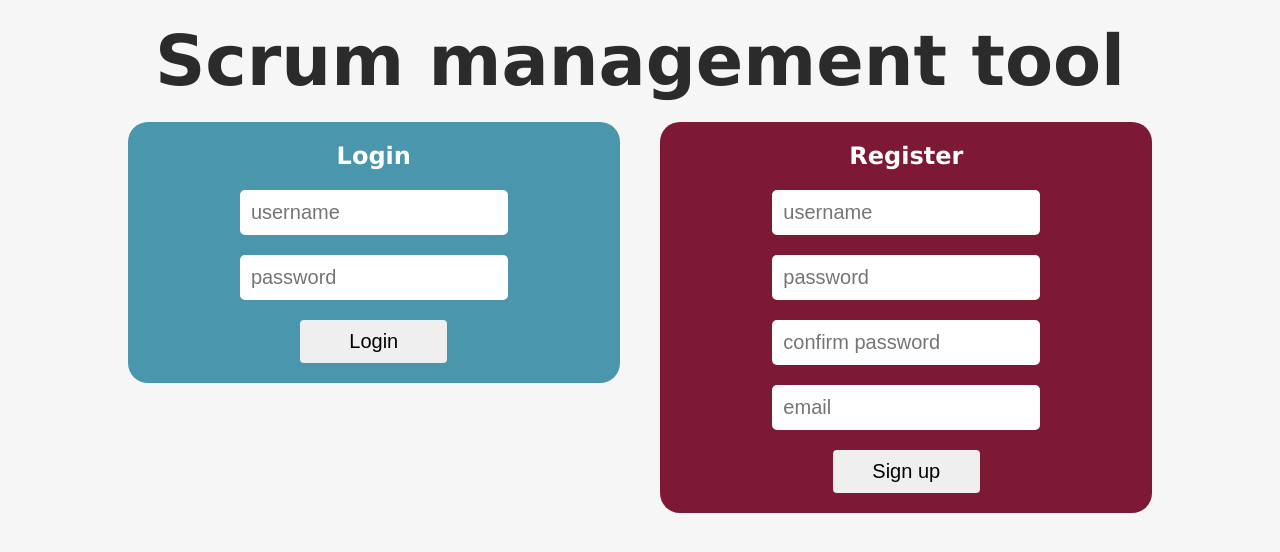
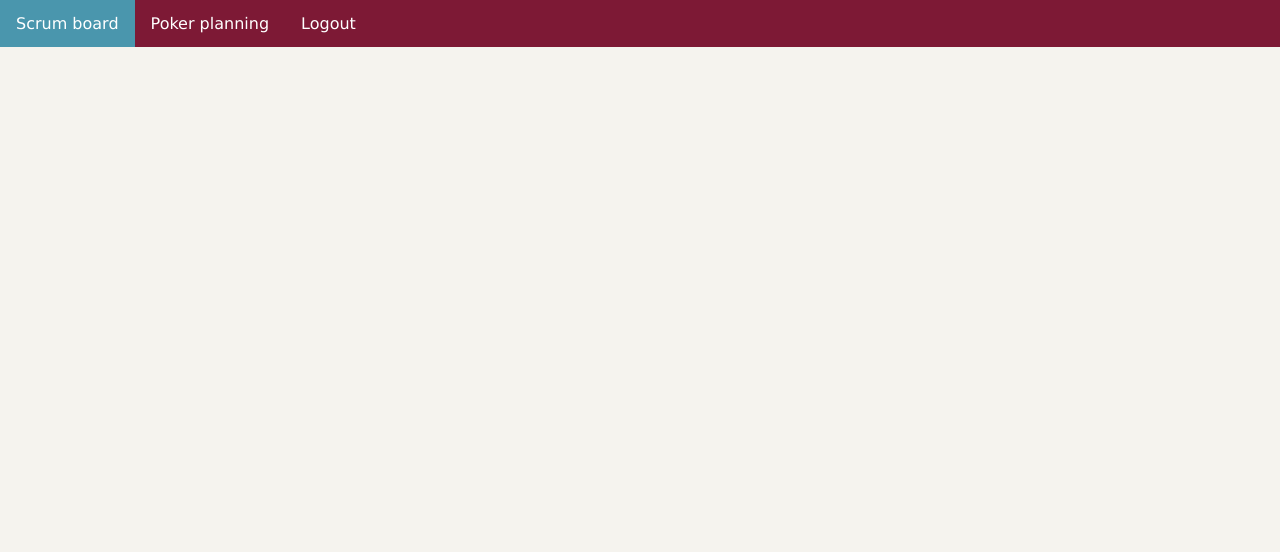
Before and after one commit to VINikolov/Scrum-Management-Tool, a React (Create React App) app in the folder react/: page /ScrumBoard in a window 1280 px wide. Shown: the top 552 px of the page. Built offline with nearby package versions, Linux system fonts and the light colour scheme.

Commit message:
Implemented navigation bar. Added routing to the application. Style changes.

```diff
--- a/react/package.json
+++ b/react/package.json
@@ -5,6 +5,7 @@
   "dependencies": {
     "react": "^16.2.0",
     "react-dom": "^16.2.0",
+    "react-router-dom": "^4.2.2",
     "react-scripts": "1.1.0"
   },
   "scripts": {
--- /dev/null
+++ b/react/src/NavBarUrls.js
@@ -0,0 +1,22 @@
+var linkNames = {
+    ScrumBoard: "Scrum board",
+    PokerPlanning: "Poker planning",
+    Logout: "Logout"
+}
+
+var navBarUrls = [
+    {
+        link: "/ScrumBoard",
+        linkName: linkNames.ScrumBoard
+    },
+    {
+        link: "#",
+        linkName: linkNames.PokerPlanning
+    },
+    {
+        link: "/",
+        linkName: linkNames.Logout
+    }
+];
+
+export {navBarUrls, linkNames};
--- a/react/src/components/App/App.css
+++ b/react/src/components/App/App.css
@@ -9,7 +9,7 @@
     text-align: center;
     display: block;
     color: #2B2B2B;
-    font-size: 70px;
+    font-size: 5vw;
     font-weight: 700;
     margin: 20px;
 }
--- a/react/src/components/App/LoginForm/LoginForm.js
+++ b/react/src/components/App/LoginForm/LoginForm.js
@@ -13,7 +13,7 @@ class LoginForm extends Component {
 
                 <form method="POST">
                     <InputField fieldType="text" fieldPlaceholder="username" />
-                    <InputField fieldType="password" fieldPlaceholder="password"/>
+                    <InputField fieldType="password" fieldPlaceholder="password" />
                     <FormButton buttonText="Login" />
                 </form>
             </div>
--- /dev/null
+++ b/react/src/components/Main.js
@@ -0,0 +1,17 @@
+import React, { Component } from 'react';
+import { Switch, Route, BrowserRouter } from 'react-router-dom';
+import App from './App/App';
+import ScrumBoardRenderer from './ScrumBoard/ScrumBoardRenderer'
+
+class Main extends Component {
+    render() {
+        return (
+            <Switch>
+                <Route exact path='/' component={App} />
+                <Route path='/ScrumBoard' component={ScrumBoardRenderer}/>
+            </Switch>
+        );
+    }
+}
+
+export default Main;
--- /dev/null
+++ b/react/src/components/NavigationBar/ListItem.css
@@ -0,0 +1,19 @@
+li {
+    float: left;
+}
+
+li a {
+    display: block;
+    color: white;
+    text-align: center;
+    padding: 14px 16px;
+    text-decoration: none;
+}
+
+li a:hover:not(.active) {
+    background-color: #4A96AD;
+}
+
+.active {
+    background-color: #4A96AD;
+}
--- /dev/null
+++ b/react/src/components/NavigationBar/ListItem.js
@@ -0,0 +1,15 @@
+import React, { Component } from 'react';
+import './ListItem.css';
+import { Link } from 'react-router-dom'
+
+class ListItem extends Component {
+    render() {
+        return (
+            <li className={this.props.isActive ? 'active' : ''} onClick={this.props.setActiveTab}>
+                <Link to={this.props.url}>{this.props.text}</Link>
+            </li>
+        );
+    }
+}
+
+export default ListItem;
--- a/react/src/components/NavigationBar/NavigationBar.css
+++ b/react/src/components/NavigationBar/NavigationBar.css
@@ -0,0 +1,10 @@
+ul {
+    list-style-type: none;
+    margin: 0;
+    padding: 0;
+    overflow: hidden;
+    background-color: #7D1935;
+    position: fixed;
+    top: 0;
+    width: 100%;
+}
--- a/react/src/components/NavigationBar/NavigationBar.js
+++ b/react/src/components/NavigationBar/NavigationBar.js
@@ -1,8 +1,47 @@
 import React, { Component } from 'react';
 import './NavigationBar.css'
+import ListItem from './ListItem'
 
 class NavigationBar extends Component {
+    constructor(props) {
+        super(props);
+        const tabs = [
+            this.props.linkNames.ScrumBoard,
+            this.props.linkNames.PokerPlanning,
+            this.props.linkNames.Logout
+        ];
+        this.state = {
+            activeTab: tabs[this.props.active],
+            menuTabs: tabs
+        };
+        this.isActive = this.isActive.bind(this);
+        this.createMenuTab = this.createMenuTab.bind(this);
+    }
 
+    isActive(menuTab) {
+        return this.state.activeTab === menuTab;
+    }
+
+    createMenuTab(menuItem) {
+        var url = this.findUrl(this.props.navBarUrls, menuItem);
+        return <ListItem key={menuItem} isActive={this.isActive(menuItem)} url={url.link} text={menuItem} />;
+    }
+
+    findUrl(array, element) {
+        for (var i = 0; i < array.length; i++) {
+            if (array[i].linkName === element) {
+                return array[i];
+            }
+        }
+    }
+
+    render() {
+        return (
+            <ul>
+                {this.state.menuTabs.map(menuItem => this.createMenuTab(menuItem), this)}
+            </ul>
+        );
+    }
 }
 
 export default NavigationBar;
--- /dev/null
+++ b/react/src/components/ScrumBoard/ScrumBoardRenderer.js
@@ -0,0 +1,17 @@
+import React, { Component } from 'react';
+import NavigationBar from '../NavigationBar/NavigationBar';
+import {navBarUrls, linkNames} from '../../NavBarUrls';
+import ScrumBoard from './ScrumBoard';
+
+class ScrumBoardRenderer extends Component {
+    render() {
+        return (
+            <div>
+                <NavigationBar active={0} navBarUrls={navBarUrls} linkNames={linkNames} />
+                <ScrumBoard />
+            </div>
+        );
+    }
+}
+
+export default ScrumBoardRenderer;
--- a/react/src/index.css
+++ b/react/src/index.css
@@ -1,7 +1,6 @@
 body {
   margin: 0;
   padding: 0;
-  font-family: sans-serif;
-  background-color: #F6F6F6;
+  background-color: #F5F3EE;
   font-family: Verdana, Geneva, sans-serif;
 }
--- a/react/src/index.js
+++ b/react/src/index.js
@@ -1,6 +1,7 @@
 import React from 'react';
 import ReactDOM from 'react-dom';
 import './index.css';
-import App from './components/App/App'
+import { BrowserRouter } from 'react-router-dom';
+import Main from './components/Main'
 
-ReactDOM.render(<App />, document.getElementById('root'));
+ReactDOM.render(<BrowserRouter><Main /></BrowserRouter>, document.getElementById('root'));
```
Also changed, not shown: 1 other file (tests, documents, lock files or other folders).
